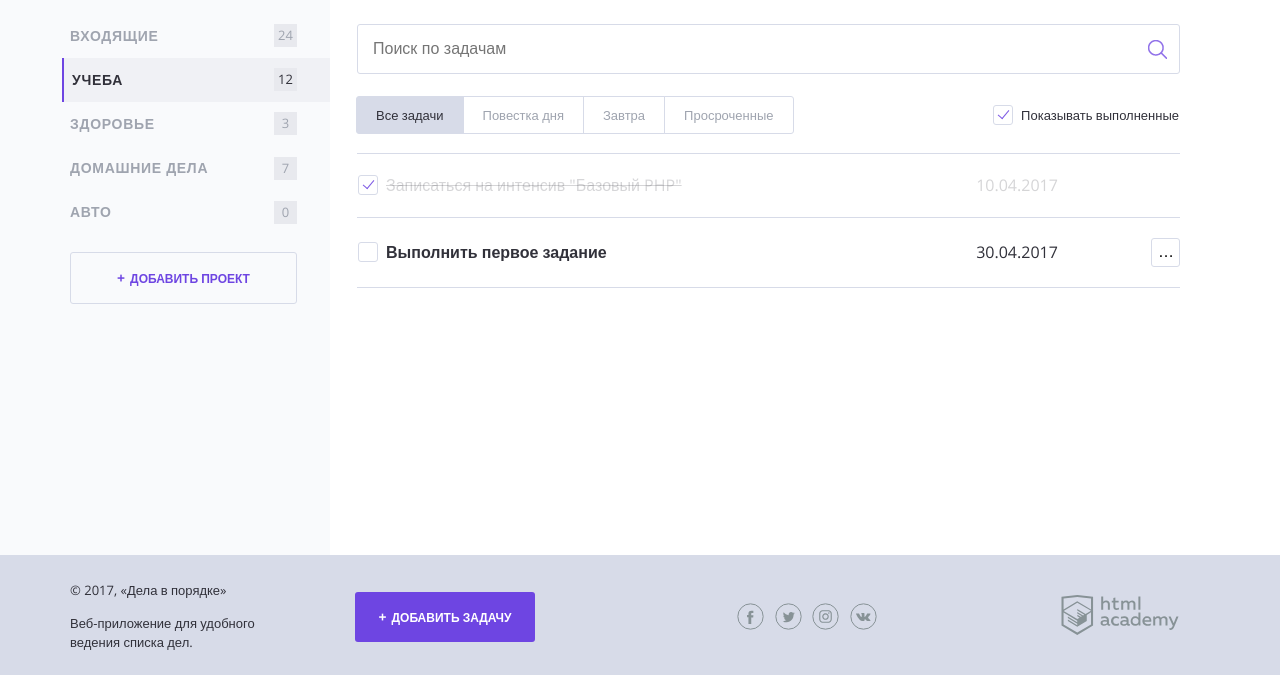
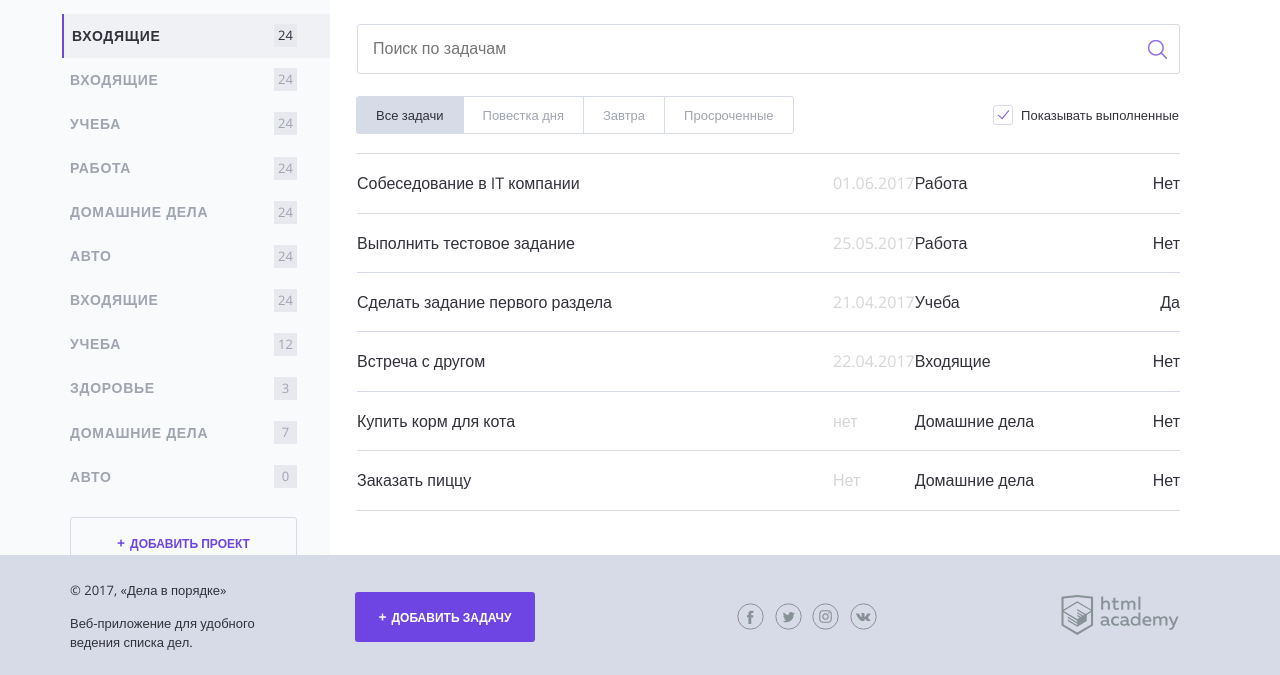
Before and after one commit to VSuchkov/229762-doingsdone, a PHP site: page / in a window 1280 px wide. Shown: the part 125-800 px from the top of the page. Run offline with PHP 8.4, Linux system fonts and the light colour scheme.

Commit message:
задание №3

```diff
--- a/index.php
+++ b/index.php
@@ -1,15 +1,4 @@
-<?php
-$days = rand(0, 3);
-$task_deadline_ts = strtotime("+" . $days . " day"); // метка времени даты выполнения задачи
-$current_ts = time(); // текущая метка времени
 
-// запишите сюда дату выполнения задачи в формате дд.мм.гггг
-
-$date_deadline = date("d.m.Y", $task_deadline_ts);
-
-// в эту переменную запишите кол-во дней до даты задачи
-$days_until_deadline = floor(($task_deadline_ts - $current_ts) / 86400);
-?>
 <!DOCTYPE html>
 <html lang="en">
 
@@ -45,18 +34,42 @@ $days_until_deadline = floor(($task_deadline_ts - $current_ts) / 86400);
             </div>
         </header>
 
+
         <div class="content">
+            <?php
+            $categories = ["Все", "Входящие", "Учеба", "Работа", "Домашние дела", "Авто"];
+            ?>
             <section class="content__side">
                 <h2 class="content__side-heading">Проекты</h2>
 
                 <nav class="main-navigation">
                     <ul class="main-navigation__list">
-                        <li class="main-navigation__list-item">
+                        <?php
+                        $index = 1;
+                        $num = count($categories);
+                            print (
+                                '<li class="main-navigation__list-item main-navigation__list-item--active">
+                                    <a class="main-navigation__list-item-link" href="#">' . $categories[1] . '</a>
+                                    <span class="main-navigation__list-item-count">24</span>
+                                </li>'
+                            );
+                        while ($index < $num) {
+                            $cat = $categories[$index];
+                            print (
+                                '<li class="main-navigation__list-item ">
+                                    <a class="main-navigation__list-item-link" href="#">' . $cat . '</a>
+                                    <span class="main-navigation__list-item-count">24</span>
+                                </li>'
+                            );
+                            $index = $index + 1;
+                        }
+                        ?>
+                        <li class="main-navigation__list-item ">
                             <a class="main-navigation__list-item-link" href="#">Входящие</a>
                             <span class="main-navigation__list-item-count">24</span>
                         </li>
 
-                        <li class="main-navigation__list-item main-navigation__list-item--active">
+                        <li class="main-navigation__list-item">
                             <a class="main-navigation__list-item-link" href="#">Учеба</a>
                             <span class="main-navigation__list-item-count">12</span>
                         </li>
@@ -118,60 +131,74 @@ $days_until_deadline = floor(($task_deadline_ts - $current_ts) / 86400);
                         <span class="checkbox__text">Показывать выполненные</span>
                     </label>
                 </div>
+                <?php
+                    $task_1 = [
+                        "task" => "Собеседование в IT компании",
+                        "date" => "01.06.2017",
+                        "categories" => "Работа",
+                        "done" => "Нет"
+                    ];
+                    $task_2 = [
+                        "task" => "Выполнить тестовое задание",
+                        "date" => "25.05.2017",
+                        "categories" => "Работа",
+                        "done" => "Нет"
+                    ];
+                    $task_3 = [
+                        "task" => "Сделать задание первого раздела",
+                        "date" => "21.04.2017",
+                        "categories" => "Учеба",
+                        "done" => "Да"
+                    ];
+                    $task_4 = [
+                        "task" => "Встреча с другом",
+                        "date" => "22.04.2017",
+                        "categories" => "Входящие",
+                        "done" => "Нет"
+                    ];
+                    $task_5 = [
+                        "task" => "Купить корм для кота",
+                        "date" => "нет",
+                        "categories" => "Домашние дела",
+                        "done" => "Нет"
+                    ];
+                    $task_6 = [
+                        "task" => "Заказать пиццу",
+                        "date" => "Нет",
+                        "categories" => "Домашние дела",
+                        "done" => "Нет"
+                    ];
+                    $tasks = [$task_1, $task_2, $task_3, $task_4, $task_5, $task_6];
+                ?>
+                <table class="tasks">
+                    <?php foreach ($tasks as $key => $val) : ?>
 
-                <table class="tasks">
-                    <tr class="tasks__item task task--completed">
+                    <tr class="tasks__item
+                    <?php
+                        if ($key = "Да") {
+                            print("task--completed");
+                        }
+                    ?>
+                    ">
                         <td class="task__select">
-                            <label class="checkbox task__checkbox">
-                                <input class="checkbox__input visually-hidden" type="checkbox" checked>
-                                <span class="checkbox__text">Записаться на интенсив "Базовый PHP"</span>
-                            </label>
+
+                        <?=$val["task"];?>
                         </td>
-                        <td class="task__date">10.04.2017</td>
+                        <td class="task__date">
+                        <?=$val["date"];?>
+                        </td>
+                        <td class="task__categories">
+                        <?=$val["categories"];?>
+                        </td>
 
-                        <td class="task__controls">
+                        <td class="task__controls
+                        ">
+                        <?=$val["done"];?>
                         </td>
                     </tr>
 
-                    <!--добавьте здесь класс "task--important" если эта задача просрочена-->
-                    <tr class="tasks__item task
-                        <?php
-                            if ($days_until_deadline <= 0) {
-                                print("task--important");
-                            }
-                        ?>
-                        ">
-                        <td class="task__select">
-                            <label class="checkbox task__checkbox">
-                                <input class="checkbox__input visually-hidden" type="checkbox">
-                                <span class="checkbox__text">Выполнить первое задание</span>
-                            </label>
-                        </td>
 
-                        <td class="task__date">
-                            <?php
-                                print($date_deadline);
-                            ?>
-                        </td>
-
-                        <td class="task__controls">
-                            <button class="expand-control" type="button" name="button">Выполнить первое задание</button>
-
-                            <ul class="expand-list hidden">
-                                <li class="expand-list__item">
-                                    <a href="#">Выполнить</a>
-                                </li>
-
-                                <li class="expand-list__item">
-                                    <a href="#">Удалить</a>
-                                </li>
-
-                                <li class="expand-list__item">
-                                    <a href="#">Дублировать</a>
-                                </li>
-                            </ul>
-                        </td>
-                    </tr>
+                    <?php endforeach; ?>
                 </table>
             </main>
         </div>
```
